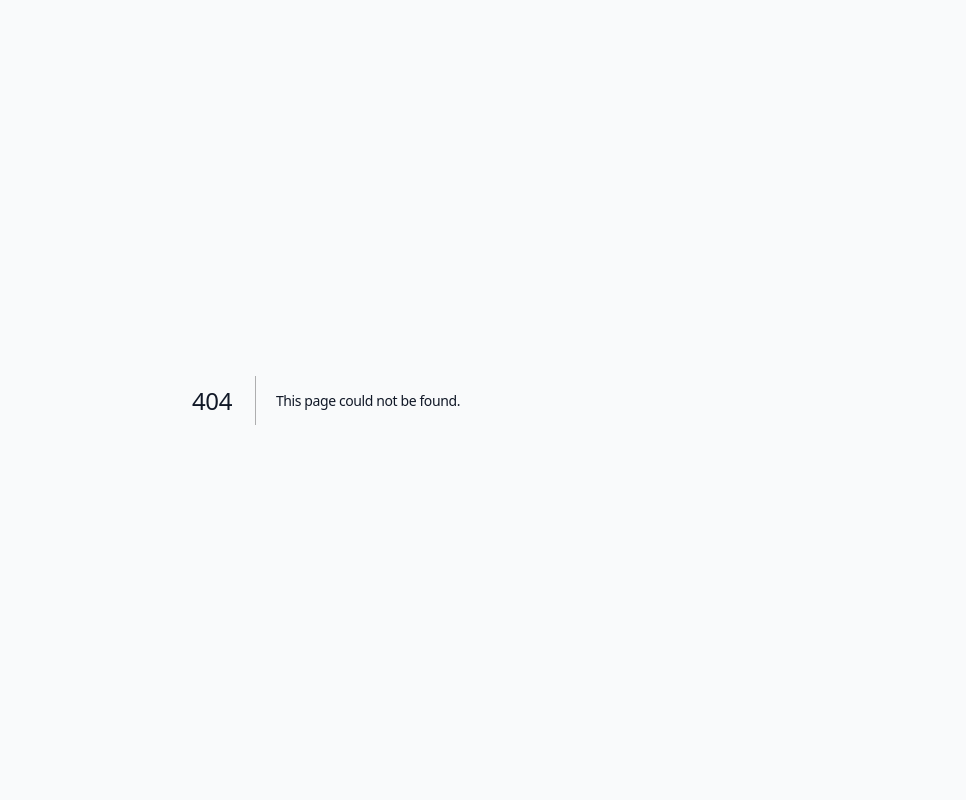
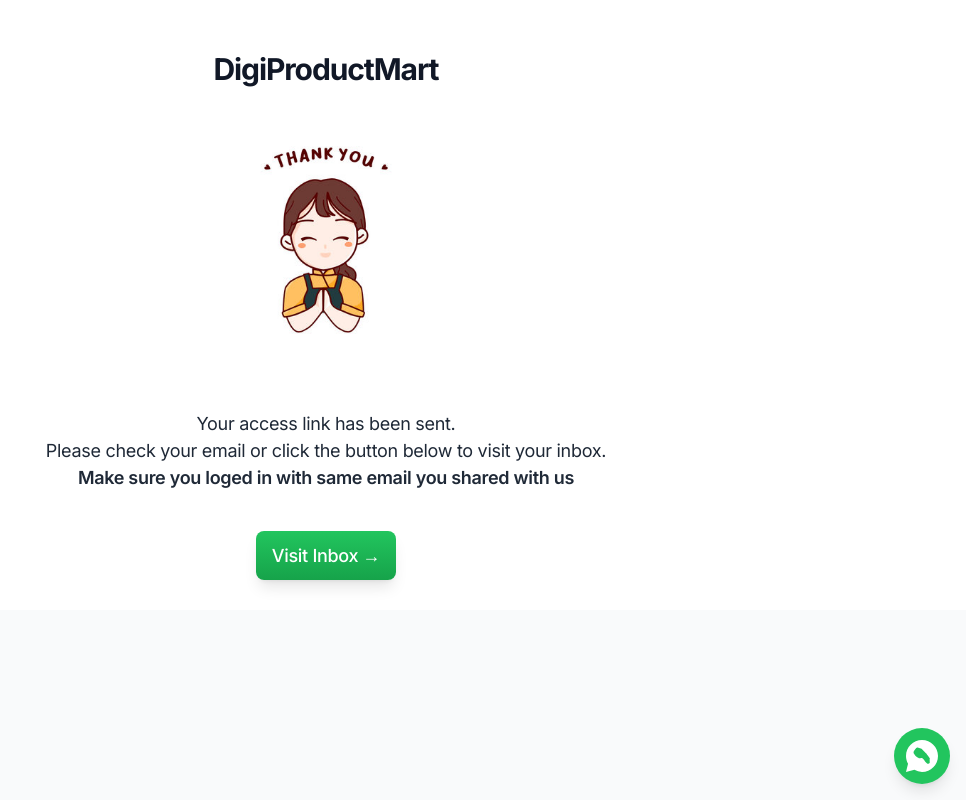
Before and after one commit to AjeetSingh2016/digital-product-wedding-bundle, a Next.js app: page /thank-you-page in a window 1280 px wide. Before the commit this address had no page. Shown: the whole page, without its empty margins (314-1280 px from the left). Built offline with nearby package versions, Linux system fonts and the light colour scheme.

Commit message:
thank you page added

```diff
--- /dev/null
+++ b/app/thank-you-page/page.tsx
@@ -0,0 +1,14 @@
+import React from 'react'
+import ThankYouPage from "../../components/ThankYou/ThankYouPage"
+import FloatingWhatsAppButton from "../../components/FloatingWhatsAppButton";
+
+const page = () => {
+  return (
+   <>
+   <ThankYouPage />
+   <FloatingWhatsAppButton />
+   </>
+  )
+}
+
+export default page
--- /dev/null
+++ b/components/ThankYou/OpenEmailAppButton.jsx
@@ -0,0 +1,19 @@
+import React from 'react';
+
+const OpenEmailAppButton = () => {
+  const handleRedirect = () => {
+    const mailtoLink = 'mailto:';
+    window.location.href = mailtoLink;
+  };
+
+  return (
+    <button
+      onClick={handleRedirect}
+      className="bg-blue-500 hover:bg-blue-700 text-white font-bold py-2 px-4 rounded"
+    >
+      Open Email App
+    </button>
+  );
+};
+
+export default OpenEmailAppButton;
--- a/components/ThankYou/ThankYouPage.jsx
+++ b/components/ThankYou/ThankYouPage.jsx
@@ -1,10 +1,27 @@
+"use client"; // Marking this as a Client Component
+
 import React from "react";
 import Image from "next/image";
 import thankYouImg from "@/public/assets/grateful.png"; // Replace with the path to your thank you image
 
 const ThankYouPage = () => {
+  const handleRedirect = () => {
+    const userAgent = navigator.userAgent || navigator.vendor || window.opera;
+
+    if (/android/i.test(userAgent)) {
+      // Redirect to Gmail's web interface for Android
+      window.location.href = 'https://mail.google.com';
+    } else if (/iPad|iPhone|iPod/.test(userAgent) && !window.MSStream) {
+      // Redirect to a generic email service for iOS
+      window.location.href = 'https://mail.google.com';
+    } else {
+      // Fallback for desktops and other platforms
+      window.location.href = 'https://mail.google.com';
+    }
+  };
+
   return (
-    <section className="relative py-16 px-4 h-full sm:px-6 bg-white">
+    <section className="relative py-10 px-4 sm:px-6 bg-white">
       <div className="mx-auto max-w-4xl text-center">
         {/* Thank You Message */}
         <div className="mb-8">
@@ -15,7 +32,6 @@ const ThankYouPage = () => {
           >
             DigiProductMart
           </h1>
-
         </div>
 
         {/* Thank You Image */}
@@ -26,34 +42,35 @@ const ThankYouPage = () => {
             className="w-64 h-64 object-cover" // Fixed size: 16rem x 16rem
           />
         </div>
+
         <p
-            className="text-lg text-gray-800 mb-10"
-            data-aos="fade-up"
-            data-aos-delay={300}
-          >
-           Your Purchase is ready. <br />Please Click on the "Download Now" Button to Download the Pdf Of your Purchase.
-          </p>
-        {/* Download Button */}
+          className="text-lg text-gray-800 mb-10"
+          data-aos="fade-up"
+          data-aos-delay={300}
+        >
+          Your access link has been sent. <br />Please check your email or click the button below to visit your inbox.
+          <br /> <span className="font-semibold mt-5">
+            Make sure you loged in with same email you shared with us
+          </span>
+        </p>
+
+        {/* Inbox Redirect Button */}
         <div
           className="flex justify-center"
           data-aos="fade-up"
           data-aos-delay={450}
         >
-
-          <a
+          <button
             className="p-4 px-10 btn bg-gradient-to-t from-green-600 to-green-500 text-white rounded shadow hover:bg-green-700"
-            href="YOUR_DRIVE_LINK_HERE" // Replace with the actual drive link
-            target="_blank"
-            rel="noopener noreferrer"
+            onClick={handleRedirect}
           >
-
             <span className="relative inline-flex items-center text-lg">
-              Download Now
+              Visit Inbox
               <span className="ml-1 tracking-normal transition-transform group-hover:translate-x-0.5">
                 &rarr;
               </span>
             </span>
-          </a>
+          </button>
         </div>
       </div>
     </section>
```
